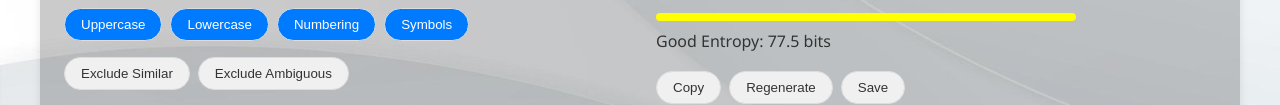
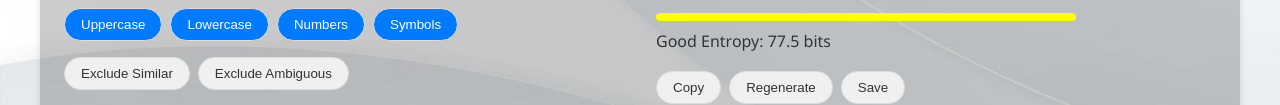
Before and after one commit to rohanmehra67/SafeMate, a plain HTML site: page index.html in a window 1280 px wide. Shown: the part 229-334 px from the top of the page. Drawn offline with Linux system fonts and the light colour scheme.

Commit message:
Update index.html

```diff
--- a/index.html
+++ b/index.html
@@ -22,7 +22,7 @@
                 <div class="toggles">
                     <button class="toggle" id="uppercase-toggle" aria-pressed="true">Uppercase</button>
                     <button class="toggle" id="lowercase-toggle" aria-pressed="true">Lowercase</button>
-                    <button class="toggle" id="numbers-toggle" aria-pressed="true">Numbering</button>
+                    <button class="toggle" id="numbers-toggle" aria-pressed="true">Numbers</button>
                     <button class="toggle" id="symbols-toggle" aria-pressed="true">Symbols</button>
                 </div>
                 <div class="toggles">
```
